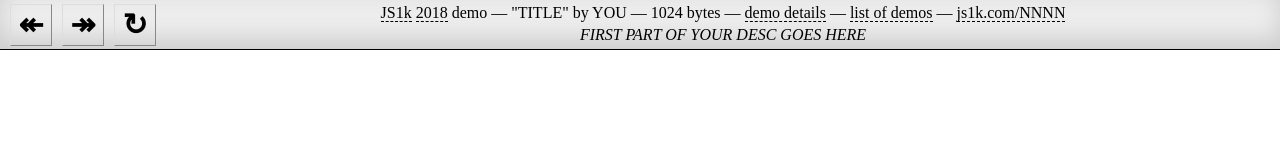
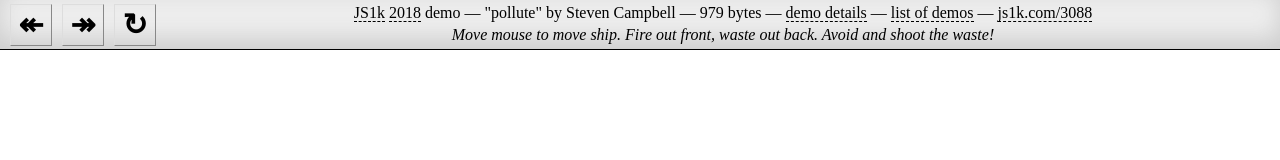
Before and after one commit to stuckie/js1k2018, a plain HTML site: page index.html in a window 1280 px wide. Drawn offline with Linux system fonts and the light colour scheme.

Commit message:
Update index.html

```diff
--- a/index.html
+++ b/index.html
@@ -24,11 +24,11 @@
   help="please report csp-related problems to valid demos!"
 >
 
-    <title>JS1k 2018 - NNNN - TITLE</title>
+    <title>JS1k 2018 - 3088 - pollute</title>
     <meta name="author" content="YOU">
     <link rel="icon" type="image/png" href="https://js1k.com/favicon.png">
-    <link rel="canonical" href="https://js1k.com/2018-coins/demo/NNNN">
-    <link rel="shortlink" href="https://js1k.com/NNNN">
+    <link rel="canonical" href="https://js1k.com/2018-coins/demo/3088">
+    <link rel="shortlink" href="https://js1k.com/3088">
     <script>
       // GA
     </script>
@@ -56,22 +56,22 @@
           <a href="https://js1k.com/2018-coins">2018</a>
           <strong></strong> demo
           &mdash;
-          "TITLE" by YOU
+          "pollute" by Steven Campbell
         </h1>
         <p>
           <em>
-            FIRST PART OF YOUR DESC GOES HERE
+            Move mouse to move ship. Fire out front, waste out back. Avoid and shoot the waste!
           </em>
         </p>
         <aside>
           &mdash;
-          1024 bytes
+          979 bytes
           &mdash;
-          <a href="https://js1k.com/2018-coins/details/NNNN">demo details</a>
+          <a href="https://js1k.com/2018-coins/details/3088">demo details</a>
           &mdash;
           <a href="https://js1k.com/2018-coins/demos">list of demos</a>
           &mdash;
-          <a href="https://js1k.com/NNNN" title="short link for your mobile devices" rel="nofollow">js1k.com/NNNN</a>
+          <a href="https://js1k.com/3088" title="short link for your mobile devices" rel="nofollow">js1k.com/3088</a>
           <time datetime="NOW" pubdate>NOW</time>
         </aside>
       </div>
```
